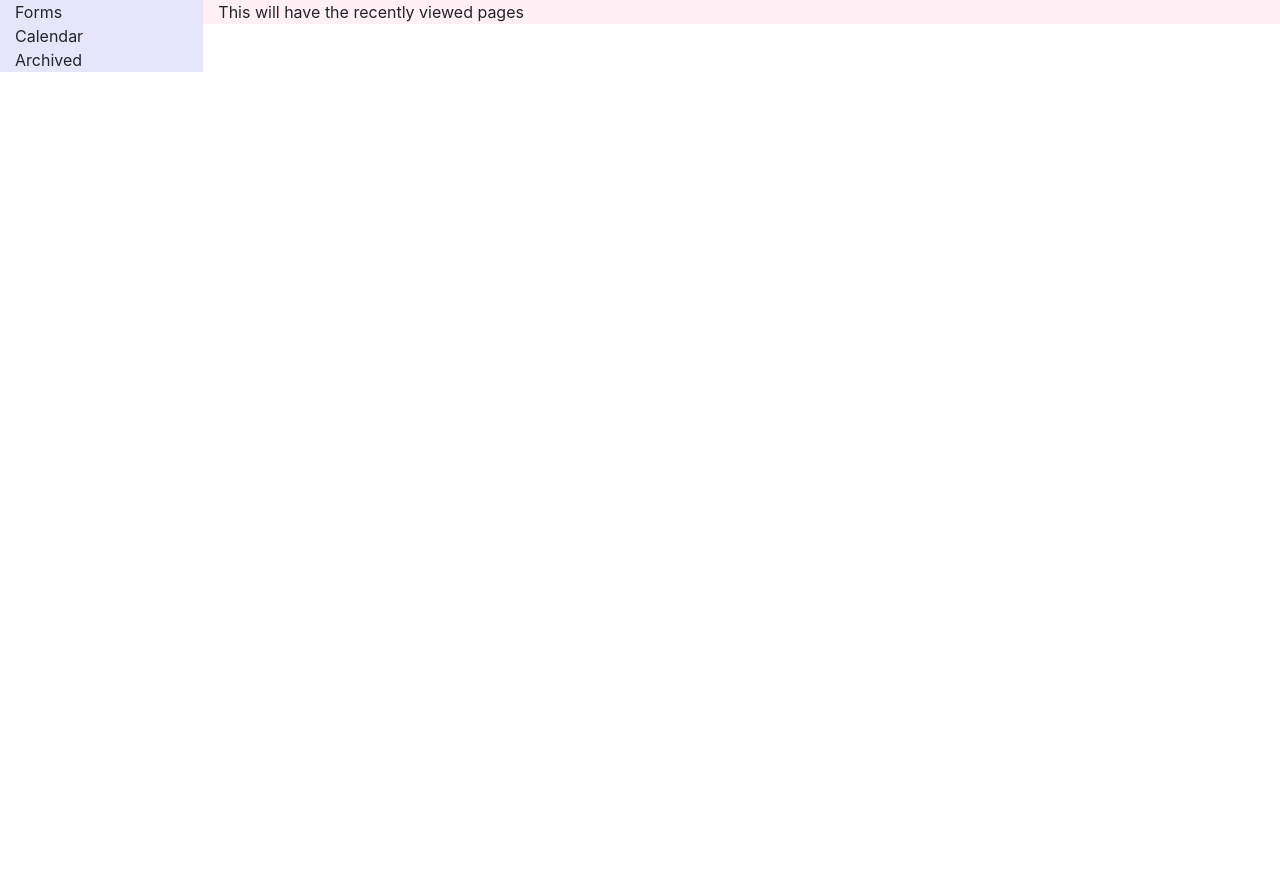
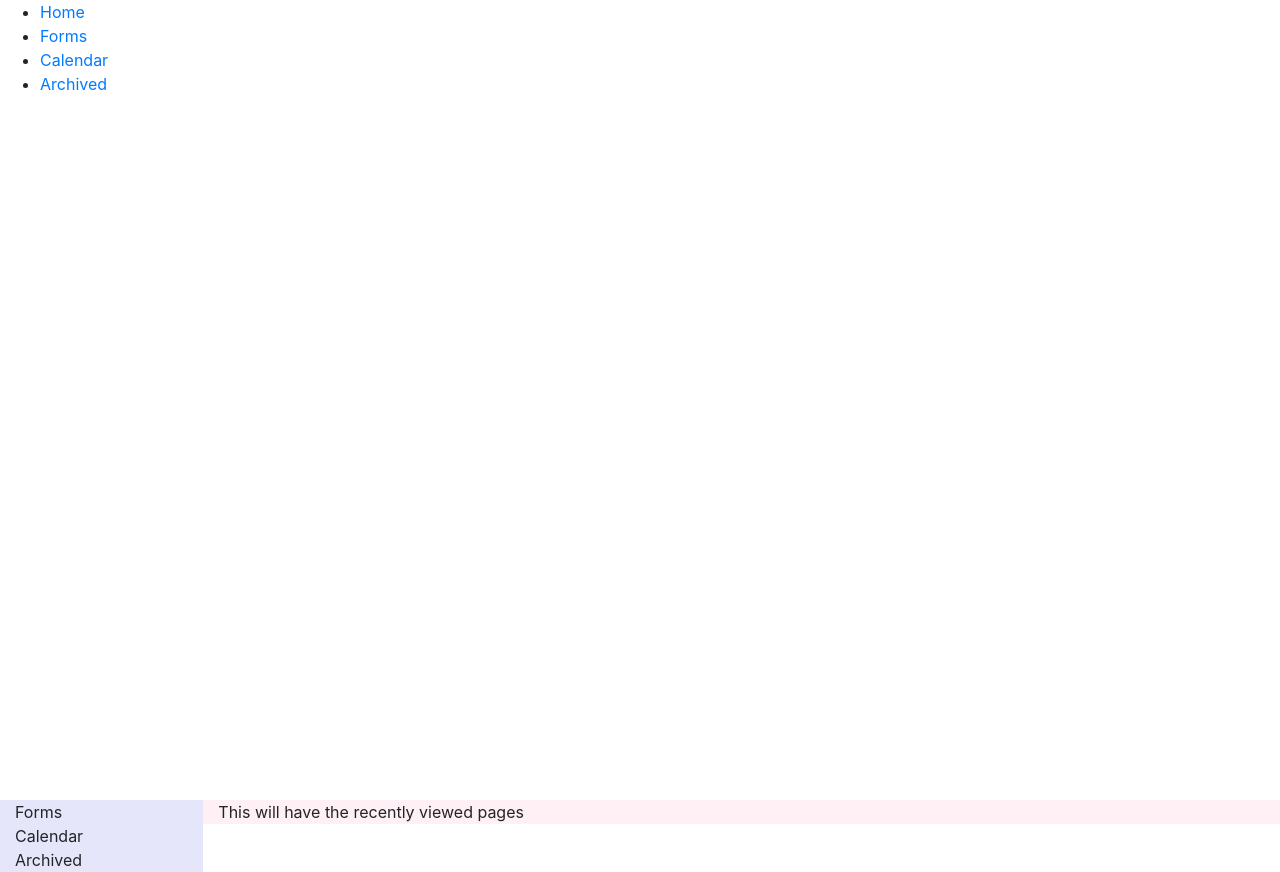
Before and after one commit to EldritchCrow/MITRProject, a plain HTML site: page Public/index.html in a window 1280 px wide. Before the commit the page ends 800 px from the top, so only its background shows below. Drawn offline with nearby package versions, Linux system fonts and the light colour scheme.

Commit message:
Working on Nav Bar pt 1

```diff
--- a/Public/Resources/CSS/master.css
+++ b/Public/Resources/CSS/master.css
@@ -8,3 +8,13 @@
     border-left: 0px;
     margin-left: 0px;
 }
+.wrapper{
+    display: flex;
+    width: 100%;
+    align-items: stretch;
+}
+#sidebar{
+    min-width: 250px;
+    max-width: 250px;
+    min-height: 100vh;
+}
--- a/Public/index.html
+++ b/Public/index.html
@@ -6,6 +6,26 @@
    <title>FONA Weddings Application</title>
 </head>
 <body>
+   <nav id='sidebar'>
+         <ul>
+            <li class="active">
+               <a href="#">Home</a>
+            </li>
+            <li>
+               <a href="#">Forms</a>
+            </li>
+            <li>
+               <a href="#">Calendar</a>
+            </li>
+            <li>
+               <a href="#">Archived</a>
+            </li>
+         </ul>
+   </nav>
+   <div id="content">
+
+   </div>
+
    <div class="row">
       <div id="sideNav" class="col-sm-2">
          <div class="col-sm-12" style="background-color:lavender;">Forms</div>
```
